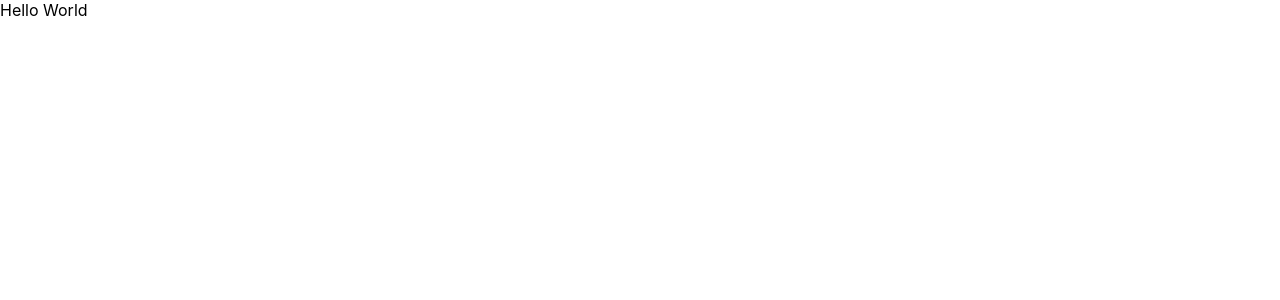
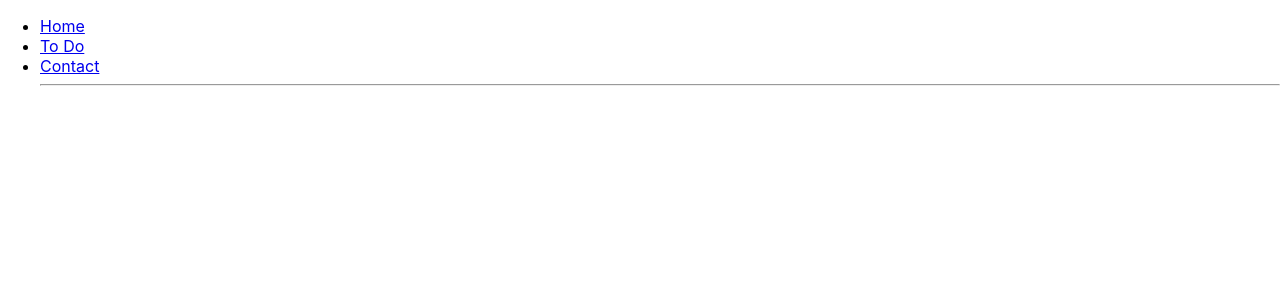
Before and after one commit to edcalles/task-management-project, a React (Create React App) app in the folder my-app/: page / in a window 1280 px wide. Shown: the top 300 px of the page. Built offline with nearby package versions, Linux system fonts and the light colour scheme.

Commit message:
created header

```diff
--- a/my-app/package.json
+++ b/my-app/package.json
@@ -6,8 +6,8 @@
     "@testing-library/jest-dom": "^5.16.5",
     "@testing-library/react": "^13.4.0",
     "@testing-library/user-event": "^13.5.0",
-    "react": "^18.2.0",
-    "react-dom": "^18.2.0",
+    "react": "^16.3.2",
+    "react-dom": "^16.3.2",
     "react-router-dom": "^6.11.2",
     "react-scripts": "5.0.1",
     "web-vitals": "^2.1.4"
--- a/my-app/src/App.js
+++ b/my-app/src/App.js
@@ -1,9 +1,56 @@
-import React from 'react'
+import React, { Component } from 'react';
+import { render } from 'react-dom';
+import { BrowserRouter as Router, Route, Routes, Link, Switch, redirect } from 'react-router-dom';
 
-function App(){
-  return (
-    <div>Hello World</div>
-  )
+
+import Home from "./components/Home"
+import Todo from "./components/Todo"
+import Contact from "./components/Contact"
+
+class App extends Component {
+    constructor() {
+        super();
+        this.state = {
+            name: "React",
+            isUserAuthenticated: true
+        };
+    }
+    render() {
+        return (
+            <div>
+                <Router>
+                    <div>
+                        <ul>
+                            <li>
+                                <Link to="/">Home</Link>
+                            </li>
+                            <li>
+                                <Link to="/todo">To Do</Link>
+                            </li>
+                            <li>
+                                <Link to="/contact">Contact</Link>
+                            </li>
+                            <hr />
+                            <Routes>
+                                <Route exact path ="/" render={()=> {
+                                    return (
+                                        this.state.isUserAuthenticated ?
+                                        <redirect to="/home" /> :
+                                        <redirect to="/test1" />
+                                    )
+                                }}
+                                />
+                                <Route exact path="/" component={Home} />
+                                <Route exact path="/todo" component={Todo} />
+                                <Route exact path="/Contact" component={Contact} />
+                            </Routes>
+                        </ul>
+                    </div>
+                </Router>
+            </div>
+        );
+    }
 }
 
-export default App;
+
+export default App
--- /dev/null
+++ b/my-app/src/components/Contact.jsx
@@ -0,0 +1,2 @@
+import React from 'react'
+export default Contact => <div>This is the Contact Component</div>
--- /dev/null
+++ b/my-app/src/components/Home.jsx
@@ -0,0 +1,19 @@
+import React from 'react';
+
+const Home = () => {
+    var style = {
+        display: "flex",
+        height: 200,
+        minWidth: 960
+    };
+    return (
+        <div style={style}>
+            <div>
+                Hello World
+            </div>
+
+        </div>
+    )
+}
+
+export default Home
--- /dev/null
+++ b/my-app/src/components/Todo.jsx
@@ -0,0 +1,2 @@
+import React from 'react'
+export default Todo => <div>This is the to do component</div>
--- a/my-app/src/index.js
+++ b/my-app/src/index.js
@@ -1,12 +1,10 @@
 import React from 'react';
-import ReactDOM from 'react-dom/client';
+import ReactDOM from 'react-dom';
 import './index.css';
 import App from './App';
 import { BrowserRouter } from 'react-router-dom'
 
-const root = ReactDOM.createRoot(document.getElementById('root'));
-root.render(
-    <BrowserRouter>
-        <App />
-    </BrowserRouter>
-);
+ReactDOM.render(
+        <App />,
+    document.getElementById('root')
+)
```
